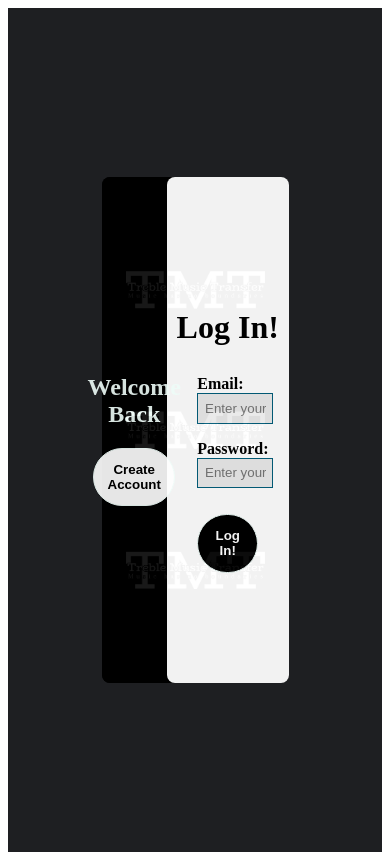
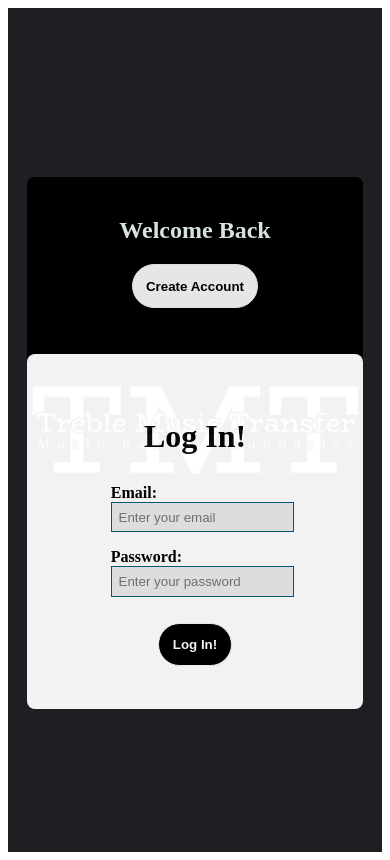
Before and after one commit to harshit-b/music-transfer, a React (Create React App) app in the folder client/: page /login in a window 390 px wide. Built offline with nearby package versions, Linux system fonts and the light colour scheme; no server answers.

Commit message:
mobile compatibility

```diff
--- a/client/src/App.css
+++ b/client/src/App.css
@@ -185,7 +185,7 @@
   }
    */
 
-  @media only screen and (max-width: 1200px){
+  /* @media only screen and (max-width: 1200px){
     .home_page{
       font-size: 1.5rem;
     }
@@ -193,4 +193,29 @@
       padding: 0.6rem 1rem;
       font-size: 1.5rem;
     }
-  }
+  } */
+
+    /* Responsive layout for mobile */
+@media only screen and (max-width: 767px) {
+    .banner-side,
+    .form-side {
+        width: 100%;
+        right: 0;
+    }
+
+    .banner-side {
+        top: 0;
+        height: 30%;
+    }
+
+    .form-side {
+        top: 35%; /* Adjusted for the height of banner-side */
+        height: 70%;
+    }
+
+    .Container {
+      width: 90%;
+      height: 60%;
+      background-size: 130%;
+    }
+}
--- a/client/src/components/ChoosePlaylist.js
+++ b/client/src/components/ChoosePlaylist.js
@@ -25,7 +25,7 @@
   color: rgb(152, 157, 158);
 `
 const User = styled.h4`
-  margin-top: 4em;
+  margin-top: 12rem;
   color: white;
   font-size: 44px;
 `
@@ -34,7 +34,14 @@
   flex-direction: row;
   gap: 1rem;
   color: white;
-  font-size: 30px
+  font-size: 30px;
+  width: 100%;
+  height: 100%;
+  align-items: center;
+  justify-content: center;
+  @media (max-width: 768px) {
+      flex-direction: column;
+  }
 `
 
 const ChoosePlaylist = () => {
--- a/client/src/components/LinkTransfer.js
+++ b/client/src/components/LinkTransfer.js
@@ -17,11 +17,11 @@
     justify-content: top;
 `
 const Title = styled.h1`
-    margin-top: 4em;
+    margin-top: 5em;
     color: white;
     font-size: 40px;
     @media (max-width: 768px) {
-        margin-top: 12vh;
+        margin-top: 20vh;
     }
 `
 const ServicesSection = styled.div`
@@ -109,6 +109,7 @@
     height: 80px;
     font-size: 20px;
     cursor: pointer;
+    margin-bottom: 2em;
     &:hover {
         background: #60C3EE;
         translate: scale(1.1);
--- a/client/src/components/MenuComponent.js
+++ b/client/src/components/MenuComponent.js
@@ -11,6 +11,9 @@
     flex-direction: row;
     padding-right: 20px;
     cursor: pointer;
+    @media (max-width: 768px) {
+        display: none;
+    }
 `;
 
 const MenuItem = styled.div`
--- a/client/src/components/Navbar.js
+++ b/client/src/components/Navbar.js
@@ -1,33 +1,36 @@
 import React from "react"
 import styled from "styled-components"
-import {BiMenu} from "react-icons/bi"
 import logo from "../header-logo.png"
 import { useNavigate } from "react-router-dom";
 import MenuComponent from "./MenuComponent";
 
 const Nav = styled.nav`
     background: #393B40;
-    height: 105px;
+    height: 130px;
     display: flex;
     flex-direction: row;
-    position: fixed;
+    position: absolute;
     width: 100%;
     align-items: center;
     box-shadow: 0 0 20px 10px black;
-    z-index: 999;
+    @media (max-width: 768px) {
+        flex-direction: column;
+        height: 130px;
+    }
 `
 const Title = styled.h1`
-    position: absolute;
+    position: relative;
     left: 0;
-    ${'' /* color: #2085B0;
-    font-size: 30px; */}
-    ${'' /* margin: auto; */}
-    ${'' /* font-weight: 500; */}
     padding-left: 30px;
     cursor: pointer;
+    @media (max-width: 768px) {
+        padding-left: 0px;
+        bottom: 40px;
+    }
 `
 const Img = styled.img`
-    height: 200px;
+    height: 180px;
+
 `
 
 const Navbar = () => {
--- a/client/src/components/Services.js
+++ b/client/src/components/Services.js
@@ -11,7 +11,7 @@
     color: rgb(152, 157, 158);
 `
 const User = styled.h4`
-     margin-top: 9rem;
+     margin-top: 12rem;
      color: white;
      font-size: 44px;
 `
```
